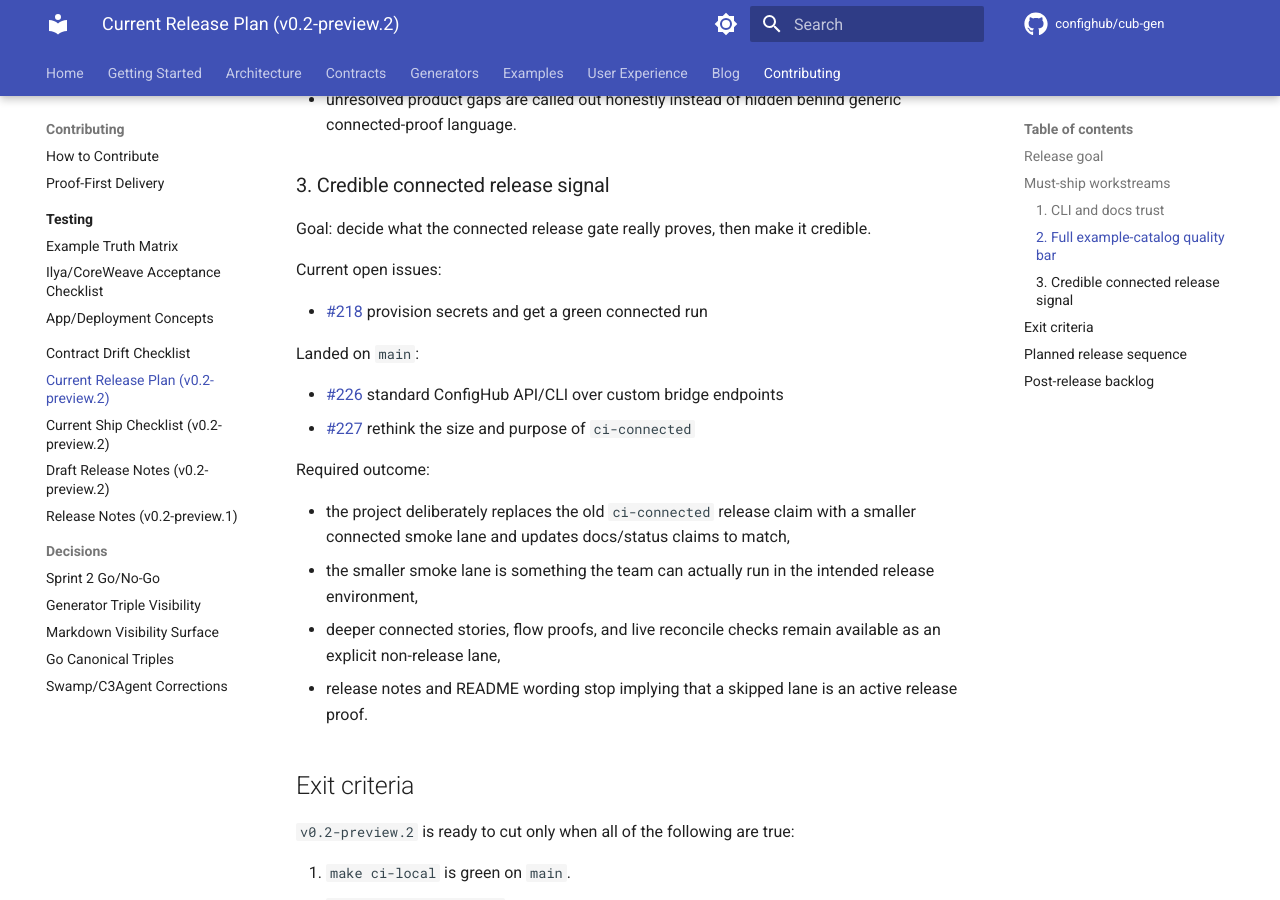
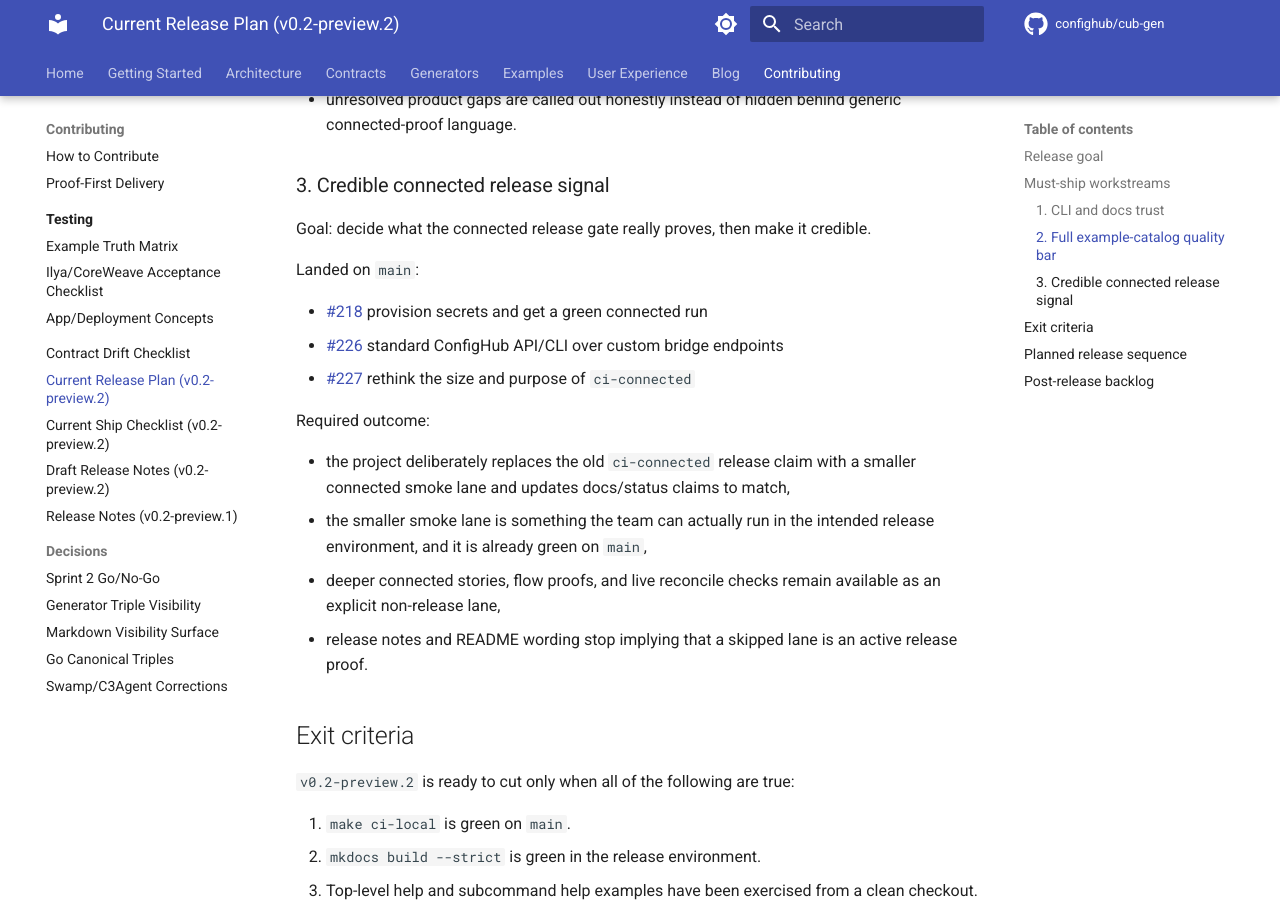
Before and after one commit to confighub/cub-gen, an MkDocs documentation site: the page built from docs/releases/v0.2-preview.2-plan.md, in a window 1280 px wide and 900 px high, scrolled down 1890 px. Built offline with MkDocs 1.6.1 and Material for MkDocs 9.7.7, drawn with Linux system fonts in a browser that asks for light colours; comment, search, counter and statistics services are not loaded.

```diff
--- a/docs/releases/v0.2-preview.2-plan.md
+++ b/docs/releases/v0.2-preview.2-plan.md
@@ -78,12 +78,9 @@ Required outcome:
 Goal: decide what the connected release gate really proves, then make it
 credible.
 
-Current open issues:
+Landed on `main`:
 
 - [#218](https://github.com/confighub/cub-gen/issues/218) provision secrets and get a green connected run
-
-Landed on `main`:
-
 - [#226](https://github.com/confighub/cub-gen/issues/226) standard ConfigHub API/CLI over custom bridge endpoints
 - [#227](https://github.com/confighub/cub-gen/issues/227) rethink the size and purpose of `ci-connected`
 
@@ -92,7 +89,7 @@ Required outcome:
 - the project deliberately replaces the old `ci-connected` release claim with a
   smaller connected smoke lane and updates docs/status claims to match,
 - the smaller smoke lane is something the team can actually run in the intended
-  release environment,
+  release environment, and it is already green on `main`,
 - deeper connected stories, flow proofs, and live reconcile checks remain
   available as an explicit non-release lane,
 - release notes and README wording stop implying that a skipped lane is an
```
Also changed, not shown: README.md (+2 -2 lines), docs/releases/v0.2-preview.2-ship-checklist.md (+1 -1 lines), docs/releases/v0.2-preview.2.md (+1 -1 lines), examples/demo/README.md (+1 -1 lines).
